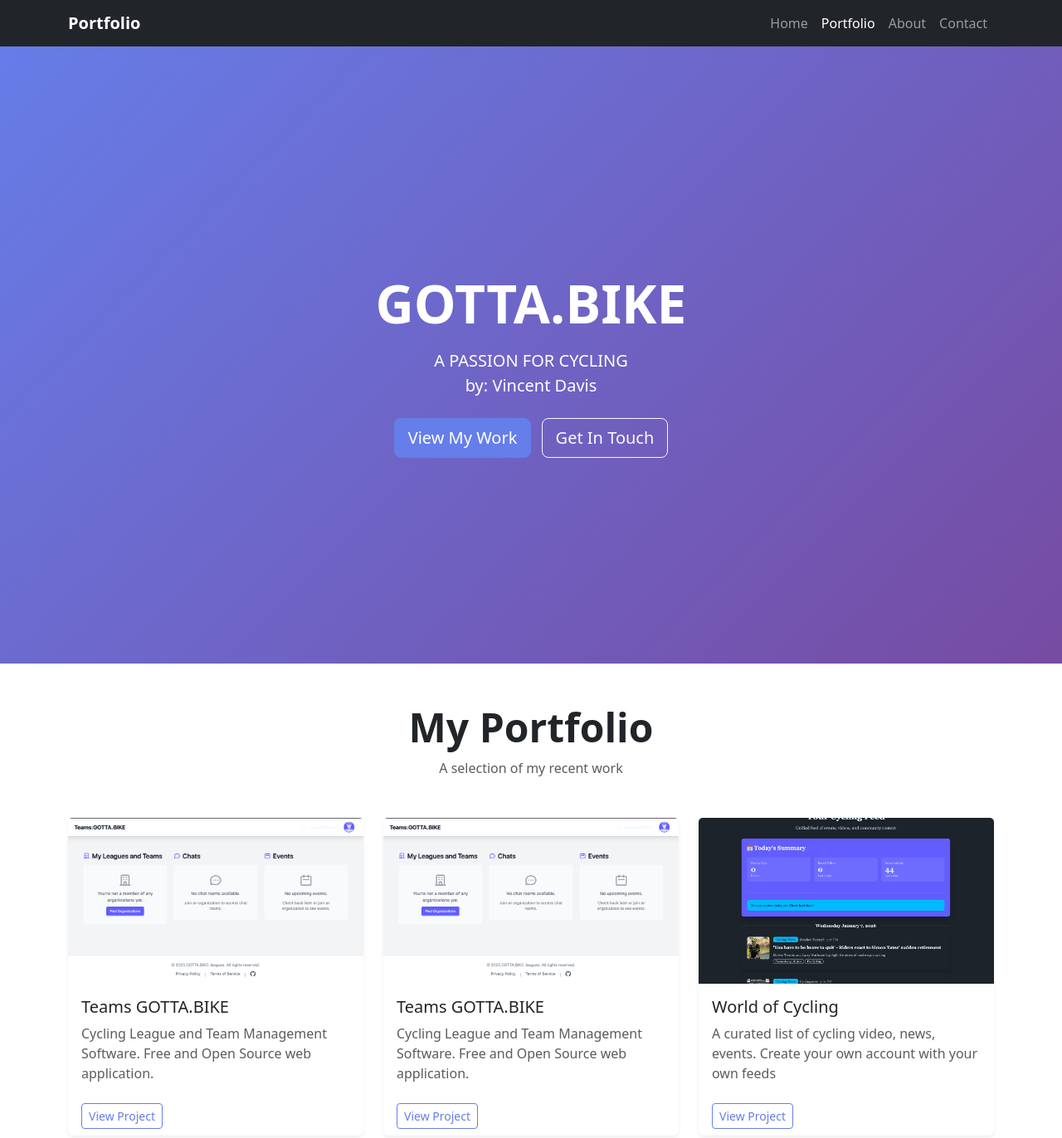
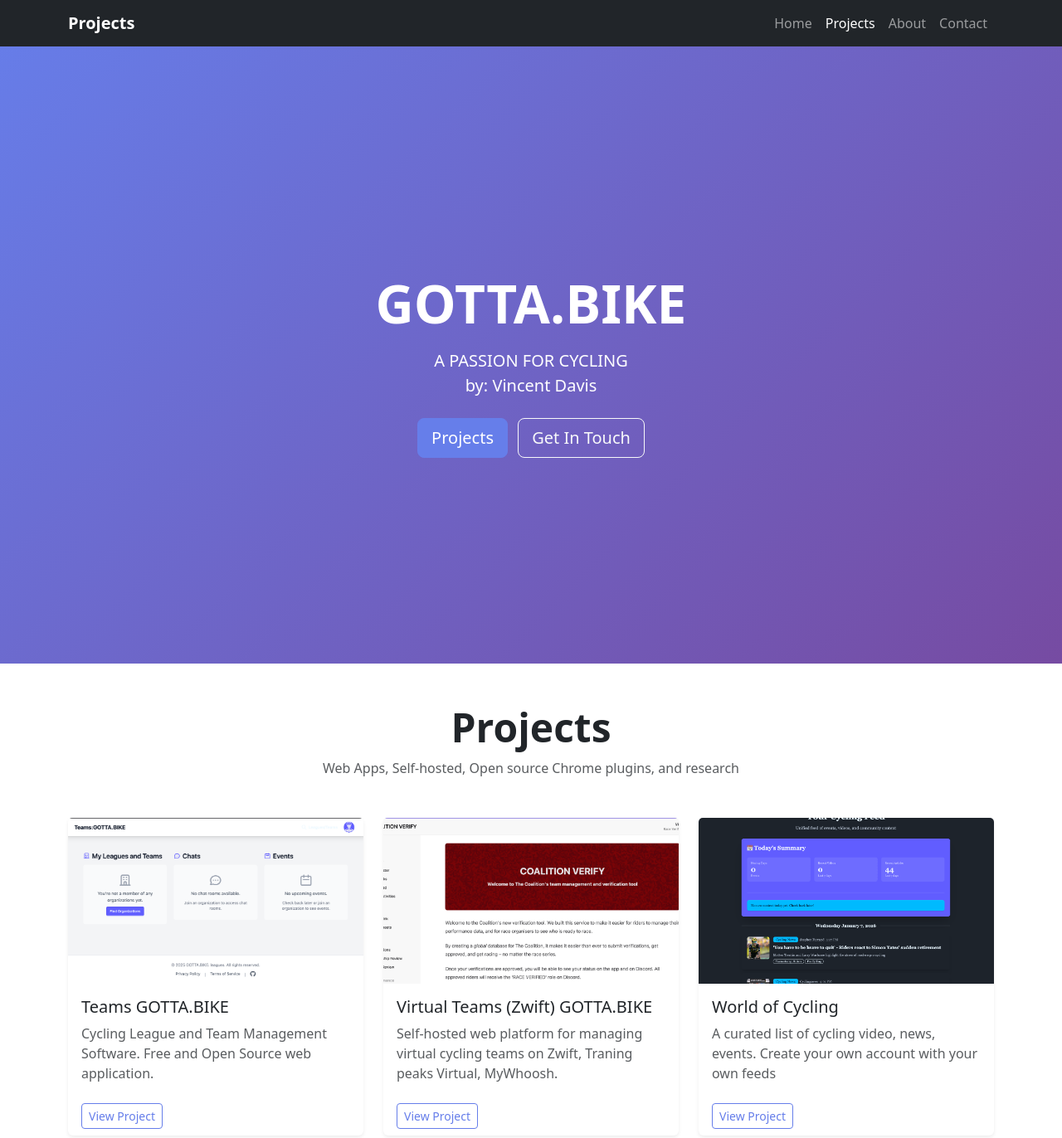
Before and after one commit to vincentdavis/gottta_bike_website, a plain HTML site: page index.html in a window 1280 px wide. Shown: the top 1372 px of the page at 83% size. Drawn offline with nearby package versions, Linux system fonts and the light colour scheme.

Commit message:
update from portfolio to projects

```diff
--- a/index.html
+++ b/index.html
@@ -3,7 +3,7 @@
 <head>
     <meta charset="UTF-8">
     <meta name="viewport" content="width=device-width, initial-scale=1.0">
-    <title>Portfolio</title>
+    <title>Projects</title>
     <!-- Bootstrap CSS -->
     <link href="https://cdn.jsdelivr.net/npm/bootstrap@5.3.2/dist/css/bootstrap.min.css" rel="stylesheet">
     <!-- Bootstrap Icons -->
@@ -16,7 +16,7 @@
     <!-- Navigation -->
     <nav id="navbar" class="navbar navbar-expand-lg navbar-dark bg-dark fixed-top">
         <div class="container">
-            <a class="navbar-brand fw-bold" href="#">Portfolio</a>
+            <a class="navbar-brand fw-bold" href="#">Projects</a>
             <button class="navbar-toggler" type="button" data-bs-toggle="collapse" data-bs-target="#navbarNav">
                 <span class="navbar-toggler-icon"></span>
             </button>
@@ -26,7 +26,7 @@
                         <a class="nav-link" href="#hero">Home</a>
                     </li>
                     <li class="nav-item">
-                        <a class="nav-link" href="#portfolio">Portfolio</a>
+                        <a class="nav-link" href="#projects">Projects</a>
                     </li>
                     <li class="nav-item">
                         <a class="nav-link" href="about.html">About</a>
@@ -45,17 +45,17 @@
             <h1 class="display-3 fw-bold mb-3">GOTTA.BIKE</h1>
             <div class="lead mb-4"><p>A PASSION FOR CYCLING<br>
 by: Vincent Davis</p></div>
-            <a href="#portfolio" class="btn btn-primary btn-lg me-2">View My Work</a>
+            <a href="#projects" class="btn btn-primary btn-lg me-2">Projects</a>
             <a href="contact.html" class="btn btn-outline-light btn-lg">Get In Touch</a>
         </div>
     </section>
 
-    <!-- Portfolio Section -->
-    <section id="portfolio" class="py-5">
+    <!-- Projects Section -->
+    <section id="projects" class="py-5">
         <div class="container">
             <div class="text-center mb-5">
-                <h2 class="display-5 fw-bold">My Portfolio</h2>
-                <p class="text-muted">A selection of my recent work</p>
+                <h2 class="display-5 fw-bold">Projects</h2>
+                <p class="text-muted">Web Apps, Self-hosted, Open source Chrome plugins, and research</p>
             </div>
             <div class="row g-4">
                                 <div class="col-md-6 col-lg-4">
@@ -72,13 +72,13 @@
                 </div>
                 <div class="col-md-6 col-lg-4">
                     <div class="card h-100 shadow-sm portfolio-card">
-                        <img src="images/teams_gotta_bike.png" class="card-img-top" alt="Teams GOTTA.BIKE" style="height: 200px; object-fit: cover;">
+                        <img src="images/virtual_teams.png" class="card-img-top" alt="Virtual Teams (Zwift) GOTTA.BIKE" style="height: 200px; object-fit: cover;">
                         <div class="card-body">
-                            <h5 class="card-title">Teams GOTTA.BIKE</h5>
-                            <p class="card-text text-muted">Cycling League and Team Management Software. Free and Open Source web application.</p>
+                            <h5 class="card-title">Virtual Teams (Zwift) GOTTA.BIKE</h5>
+                            <p class="card-text text-muted">Self-hosted web platform for managing virtual cycling teams on Zwift, Traning peaks Virtual, MyWhoosh.</p>
                         </div>
                         <div class="card-footer bg-transparent border-0">
-                            <a href="https://teams.gotta.bike/" class="btn btn-outline-primary btn-sm">View Project</a>
+                            <a href="https://github.com/vincentdavis/GOTTA_BIKE_virtual_team_platform" class="btn btn-outline-primary btn-sm">View Project</a>
                         </div>
                     </div>
                 </div>
@@ -151,7 +151,7 @@
         <div class="container">
             <div class="row align-items-center">
                 <div class="col-md-6 text-center text-md-start mb-3 mb-md-0">
-                    <p class="mb-0">&copy; 2024 Portfolio. All rights reserved.</p>
+                    <p class="mb-0">&copy; 2024 GOTTA.BIKE, Vincent Davis. All rights reserved.</p>
                 </div>
                 <div class="col-md-6 text-center text-md-end">
                     <a href="#" class="text-white me-3"><i class="bi bi-github fs-4"></i></a>
```
Also changed, not shown: about.html (+1 -1 lines), contact.html (+1 -1 lines), templates/about.html (+1 -1 lines), templates/contact.html (+1 -1 lines), templates/index.html (+9 -9 lines).
